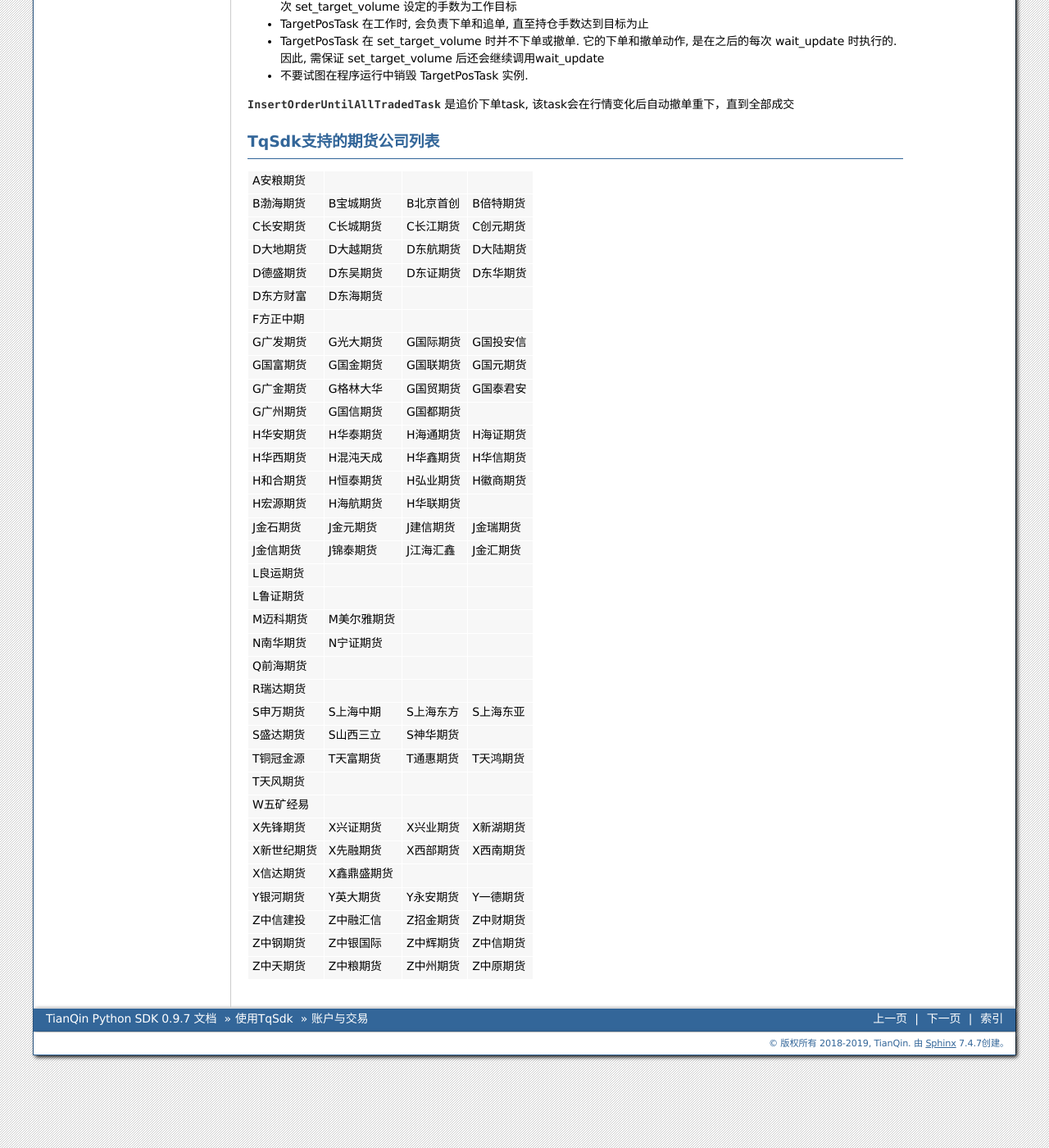
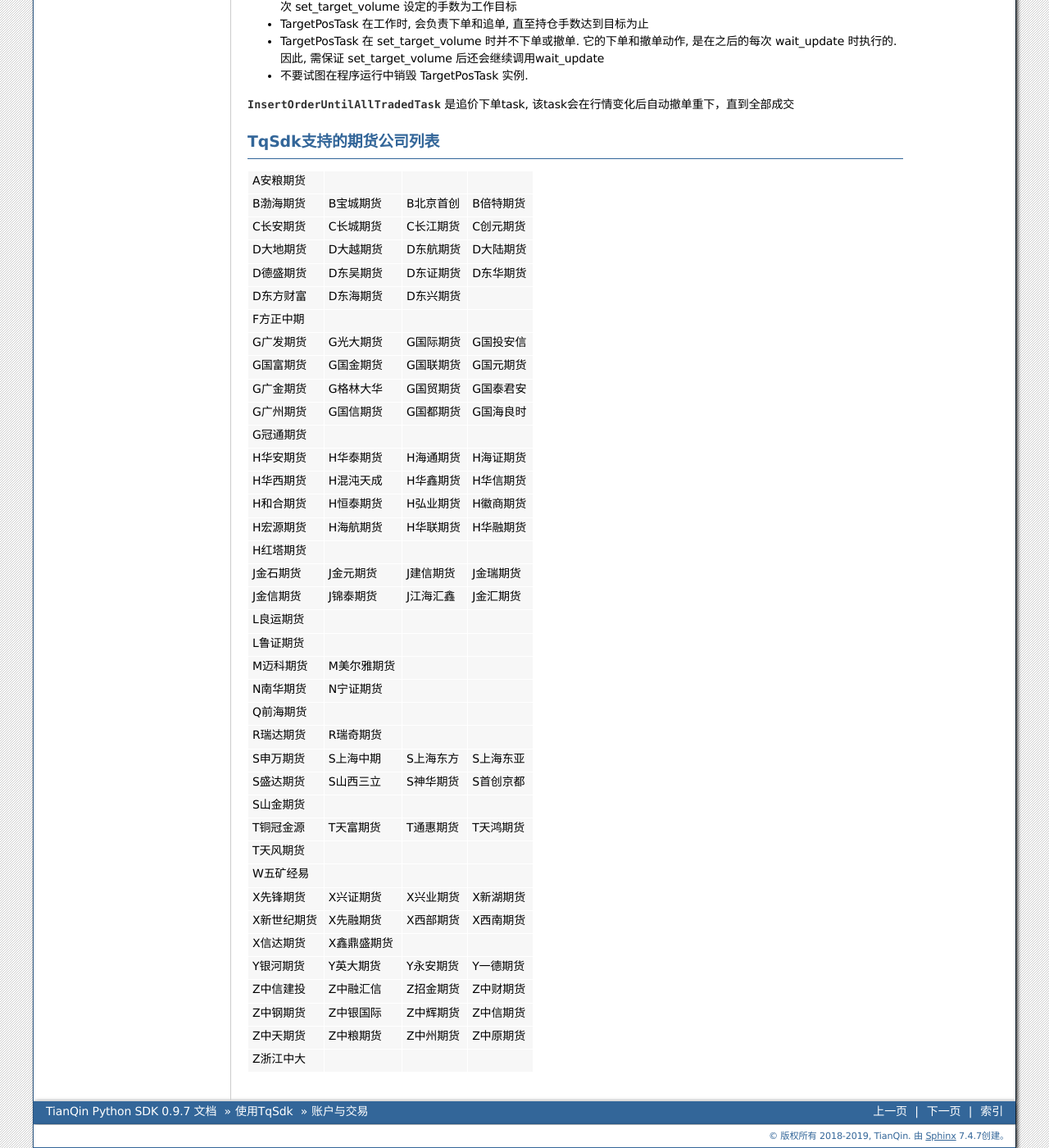
Before and after one commit to shinnytech/tqsdk-python, a Sphinx documentation site: the page built from doc/usage/trade.rst, in a window 1280 px wide and 1400 px high, scrolled down 2185 px. Shown: the whole window at 82% size. Built offline with Sphinx 7.4.7, drawn with Linux system fonts in a browser that asks for light colours; comment, search, counter and statistics services are not loaded.

Commit message:
Update trade.rst
期货公司列表新增：国海良时，东兴期货，瑞奇期货，首创京都，华融期货，红塔期货，冠通期货，浙江中大，山金期货

```diff
--- a/doc/usage/trade.rst
+++ b/doc/usage/trade.rst
@@ -138,16 +138,18 @@
 C长安期货       C长城期货       C长江期货   C创元期货
 D大地期货       D大越期货       D东航期货   D大陆期货
 D德盛期货       D东吴期货       D东证期货   D东华期货
-D东方财富       D东海期货
+D东方财富       D东海期货       D东兴期货
 F方正中期
 G广发期货       G光大期货       G国际期货   G国投安信
 G国富期货       G国金期货       G国联期货   G国元期货
 G广金期货       G格林大华       G国贸期货   G国泰君安
-G广州期货       G国信期货       G国都期货
+G广州期货       G国信期货       G国都期货   G国海良时
+G冠通期货
 H华安期货       H华泰期货       H海通期货   H海证期货
 H华西期货       H混沌天成       H华鑫期货   H华信期货
 H和合期货       H恒泰期货       H弘业期货   H徽商期货
-H宏源期货       H海航期货       H华联期货
+H宏源期货       H海航期货       H华联期货   H华融期货
+H红塔期货
 J金石期货       J金元期货       J建信期货   J金瑞期货
 J金信期货       J锦泰期货       J江海汇鑫   J金汇期货
 L良运期货
@@ -155,9 +157,10 @@
 M迈科期货       M美尔雅期货
 N南华期货       N宁证期货
 Q前海期货
-R瑞达期货
+R瑞达期货       R瑞奇期货
 S申万期货       S上海中期       S上海东方   S上海东亚
-S盛达期货       S山西三立       S神华期货
+S盛达期货       S山西三立       S神华期货   S首创京都
+S山金期货
 T铜冠金源       T天富期货       T通惠期货   T天鸿期货
 T天风期货
 W五矿经易
@@ -168,4 +171,5 @@
 Z中信建投       Z中融汇信       Z招金期货   Z中财期货
 Z中钢期货       Z中银国际       Z中辉期货   Z中信期货
 Z中天期货       Z中粮期货       Z中州期货   Z中原期货
+Z浙江中大
 =============== =============== =========== ===========
```
